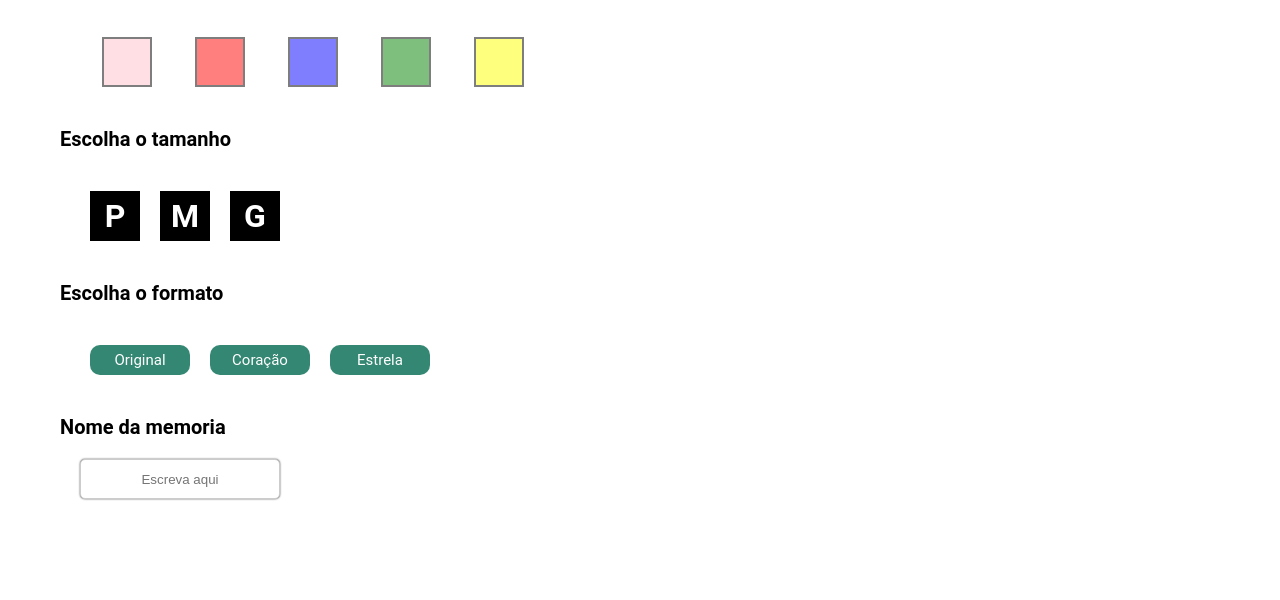
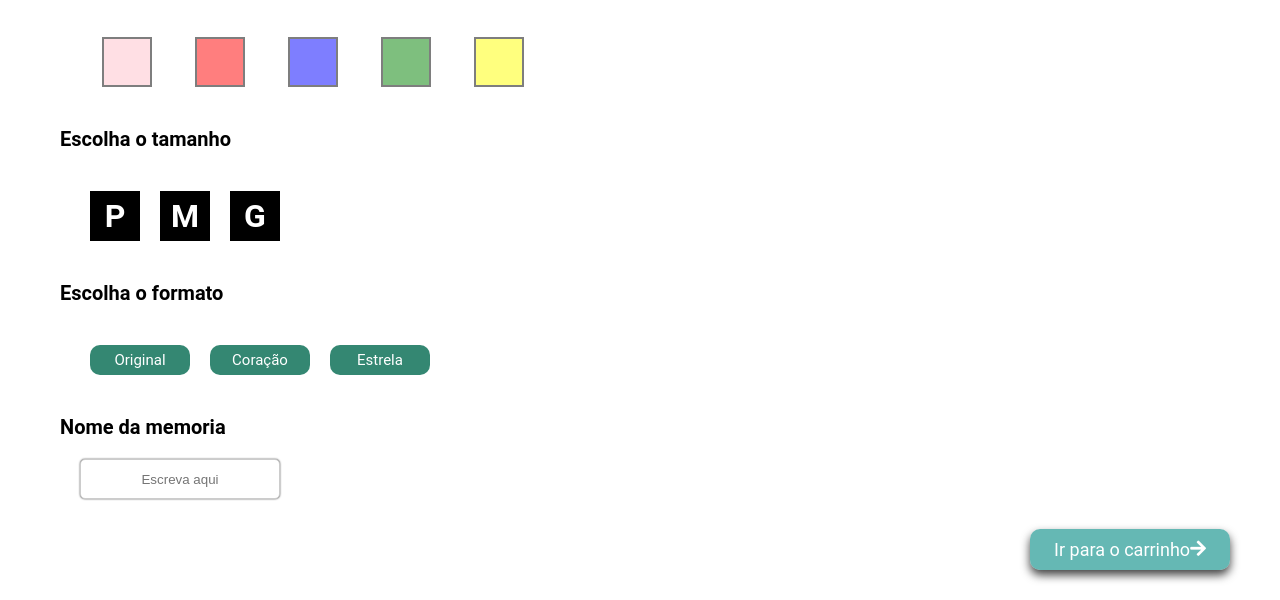
Before and after one commit to rrenanap/ECO---ihc, a plain HTML site: page ECO - ihc/produto.html in a window 1280 px wide. Shown: the part 496-1096 px from the top of the page. Before the commit the page ends 1015 px from the top, so only its background shows below. Drawn offline with Linux system fonts and the light colour scheme.

Commit message:
Update produto.html

```diff
--- a/ECO - ihc/produto.html
+++ b/ECO - ihc/produto.html
@@ -126,6 +126,14 @@
           <div class="nome_memoria_texto">
             <input type="text" placeholder="Escreva aqui" />
           </div>
+          <div class="final">
+          <div>
+            <a class="botao" href="carrinho.html">
+                <p>Ir para o carrinho</p>
+                <i class="fas fa-arrow-right"></i>
+                 </a>
+          </div>
+        </div>
         </div>
       </div>
     </main>
```
